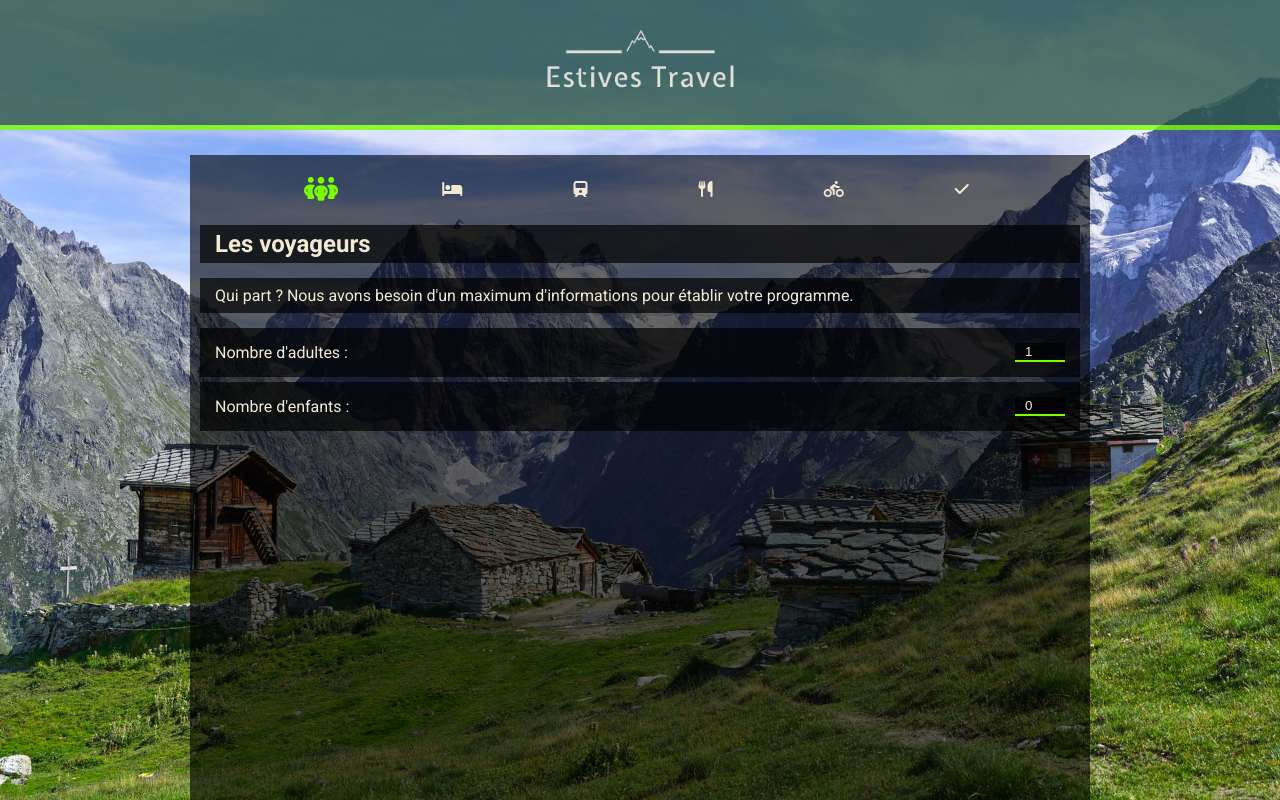
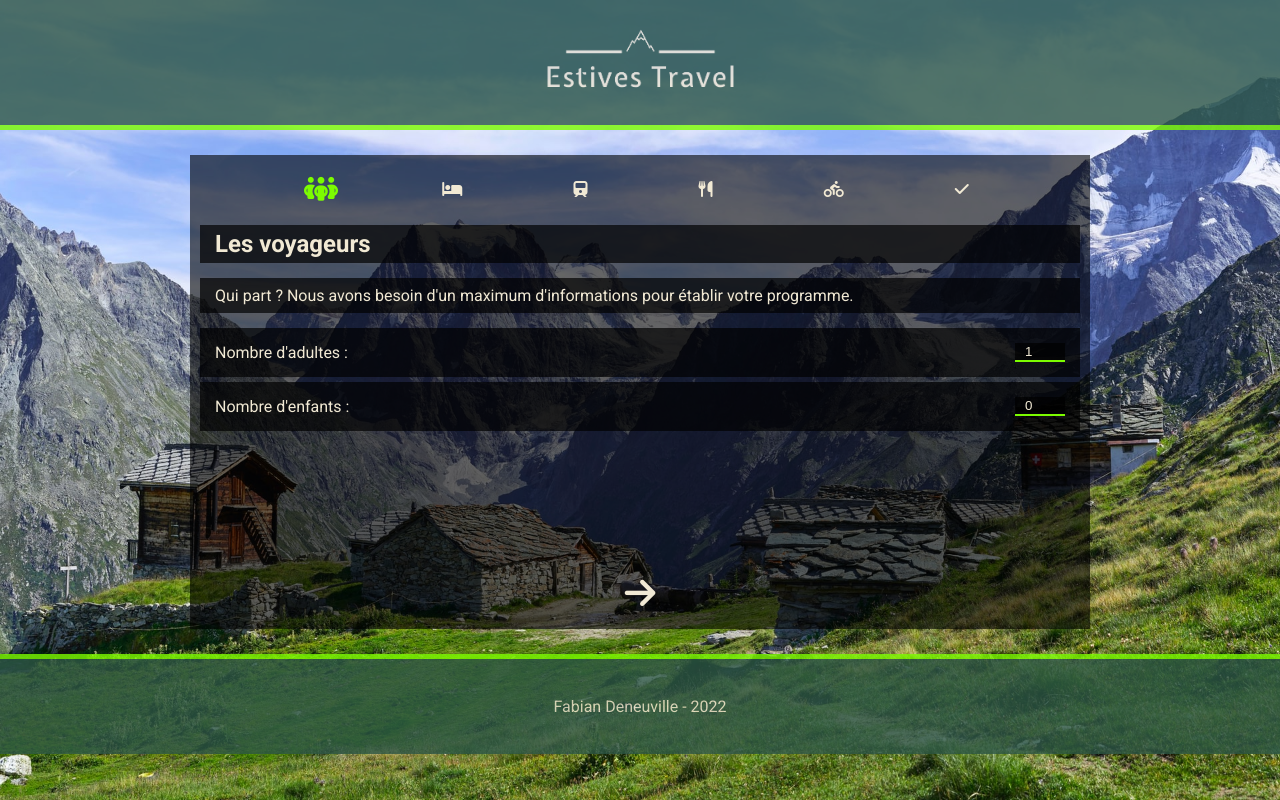
Before and after one commit to fabiandeneuville/tahitiTravel, a website: page index.html in a window 1280 px wide. Both pictures are taken after a click on the element "J'y vais". Shown: the top 800 px of the page. Drawn offline with Linux system fonts and the light colour scheme.

Commit message:
Changing container height

```diff
--- a/public/style/style.css
+++ b/public/style/style.css
@@ -57,7 +57,7 @@ main {
     z-index: 1;
     width: 80%;
     max-width: 900px;
-    height: 90vh;
+    height: auto;
     padding: 10px;
     margin-top: 25px;
     background-color: rgba(0, 0, 0, 0.6);
@@ -148,16 +148,13 @@ main {
 }
 
 .form-arrows-btn-container {
-    position: absolute;
-    bottom: 25px;
-    left: 50%;
-    transform: translateX(-50%);
     width: 100%;
     display: flex;
     flex-direction: row;
     justify-content: space-evenly;
     align-items: center;
     height: 50px;
+    padding: 20px 10px;
 }
 
 .form-arrows-btn-container i {
```
